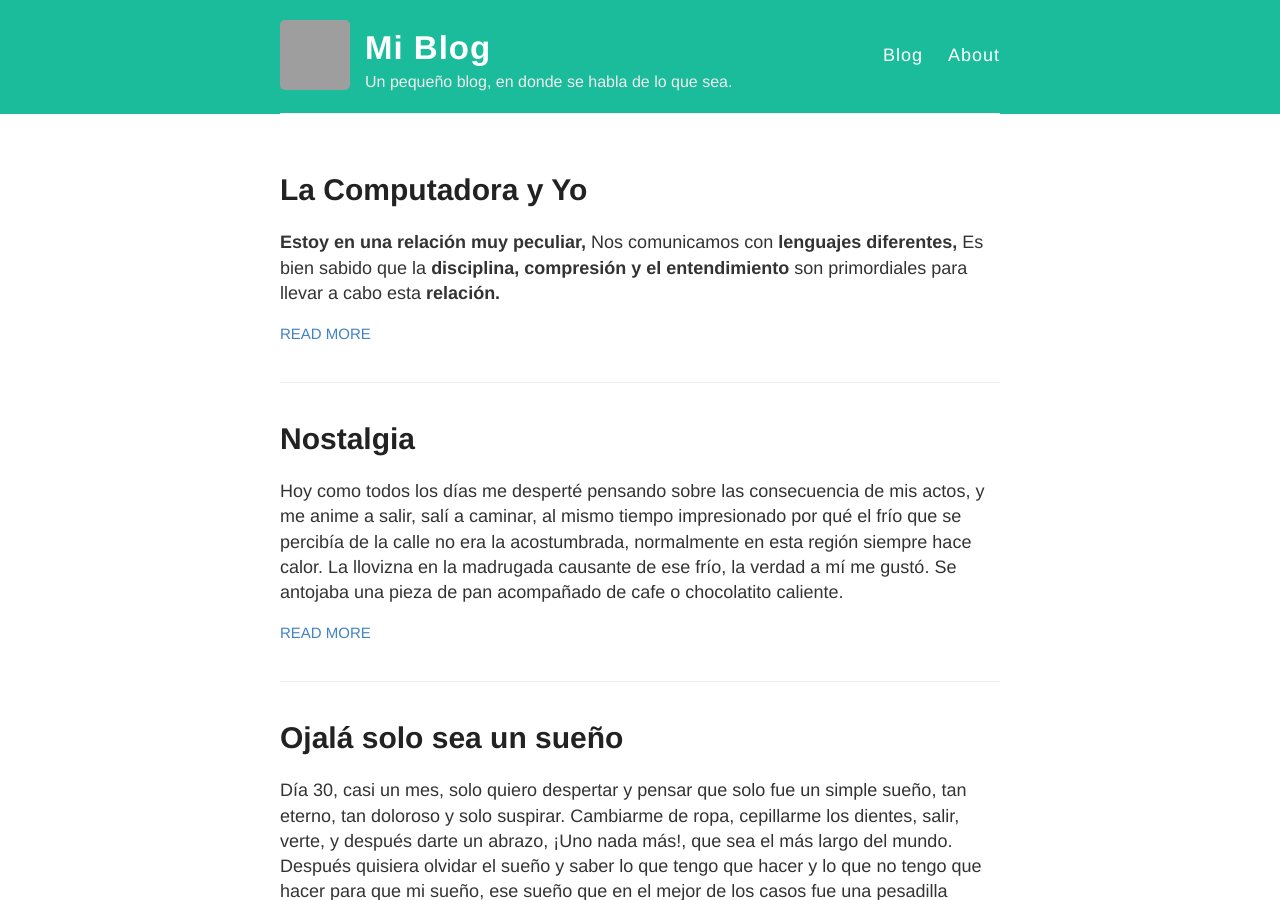
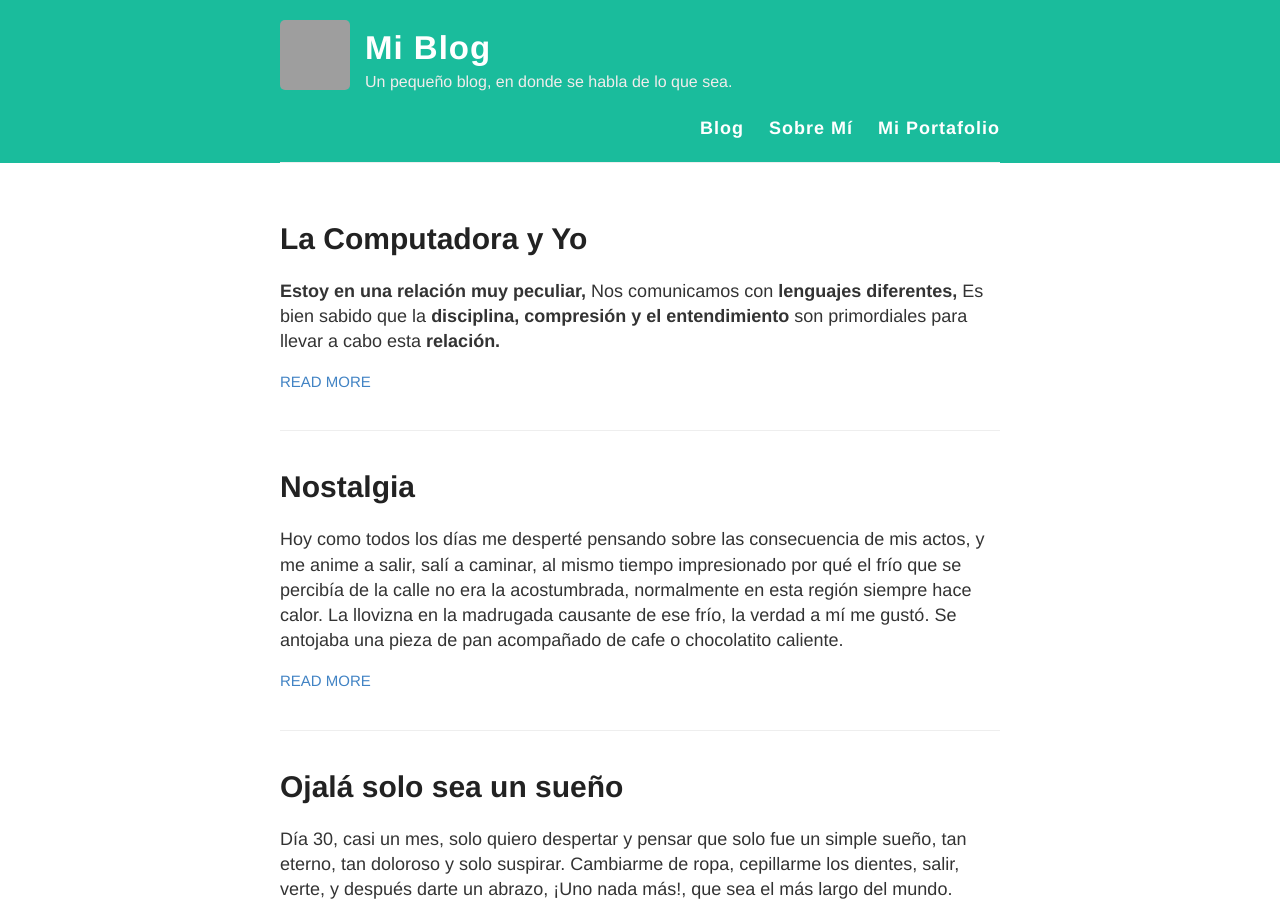
Before and after one commit to markconfig/blog-Jkyll, a Jekyll site: the page built from index.html, in a window 1280 px wide and 900 px high. Built offline with Jekyll 4.4.1, drawn with Linux system fonts in a browser that asks for light colours; grey boxes are pictures that could not be loaded.

Commit message:
Update default.html

```diff
--- a/_layouts/default.html
+++ b/_layouts/default.html
@@ -27,8 +27,9 @@
           </div>
 
           <nav>
-            <a href="{{ site.baseurl }}/">Blog</a>
-            <a href="{{ site.baseurl }}/about">About</a>
+            <a href="{{ site.baseurl }}/"><b>Blog</b></a>
+            <a href="{{ site.baseurl }}/about"><b>Sobre Mí</b></a>
+            <a href="{{ site.baseurl }}/about"><b>Mi Portafolio</b></a>
           </nav>
         </header>
       </div>
```
